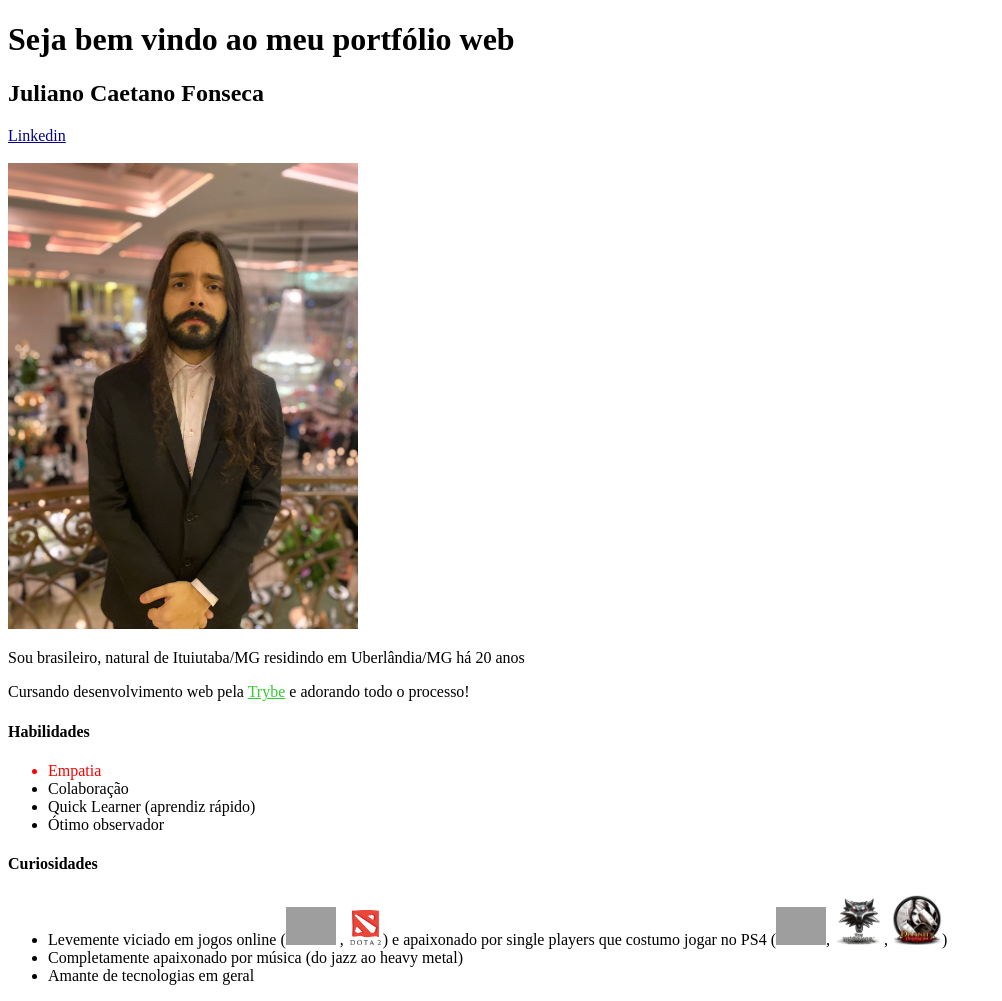
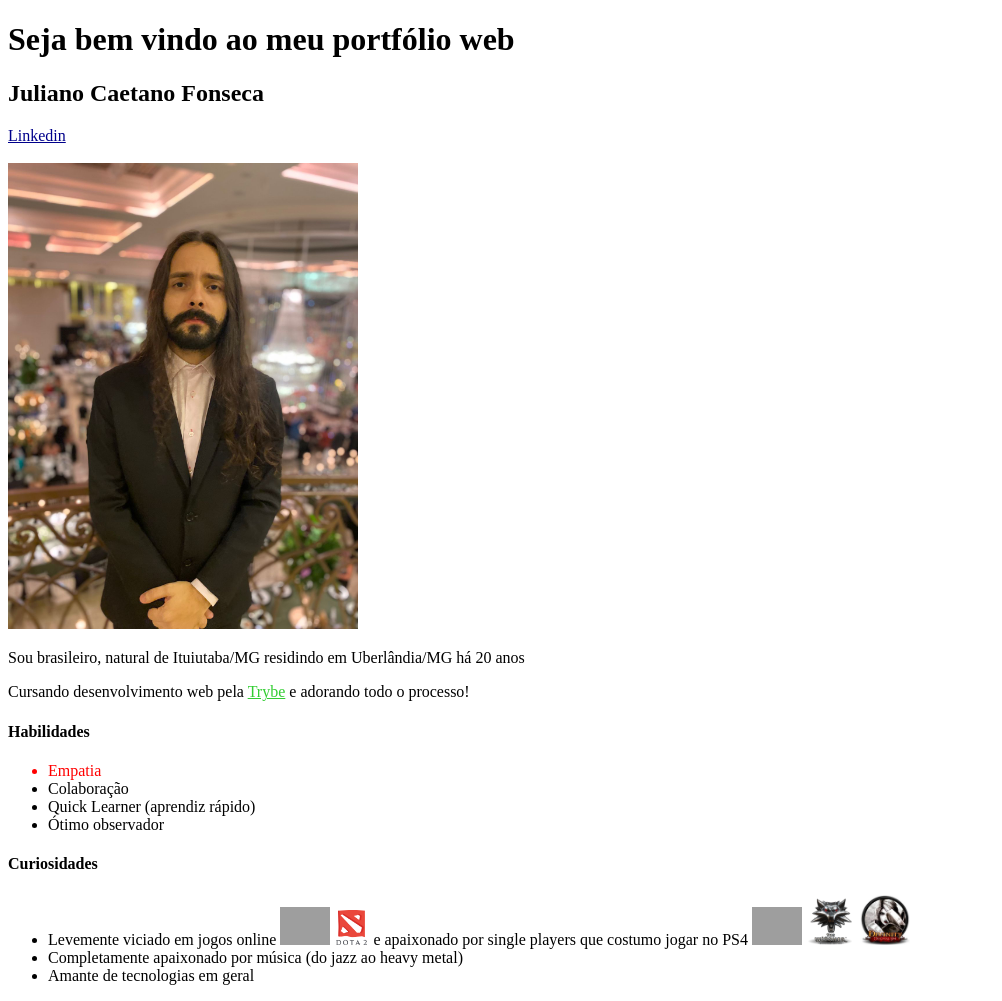
Before and after one commit to julianocfonseca/julianocfonseca.github.io, a plain HTML site: page index.html in a window 1280 px wide. Shown: the whole page, without its empty margins (0-1002 px from the left). Drawn offline with Linux system fonts and the light colour scheme; grey boxes are pictures that could not be loaded.

Commit message:
correções simples

```diff
--- a/index.html
+++ b/index.html
@@ -21,7 +21,7 @@
      </ul>
    <h4>Curiosidades</h4>
      <ul>
-        <li>Levemente viciado em jogos online (<img src="https://upload.wikimedia.org/wikipedia/commons/0/0b/Logo_dofus.png" width="50px" > , <img src="./dota2logo.png" width="35px" >) e apaixonado por single players que costumo jogar no PS4 (<img src="https://icon-library.com/images/skyrim-icon-transparent/skyrim-icon-transparent-20.jpg" width="50px" >, <img src="./witcherlogo.png" width="50px" >, <img src="./divinitylogo.jpeg" width="50px" >)</li>
+        <li>Levemente viciado em jogos online <img src="https://upload.wikimedia.org/wikipedia/commons/0/0b/Logo_dofus.png" width="50px" >  <img src="./dota2logo.png" width="35px" > e apaixonado por single players que costumo jogar no PS4 <img src="https://icon-library.com/images/skyrim-icon-transparent/skyrim-icon-transparent-20.jpg" width="50px" > <img src="./witcherlogo.png" width="50px" > <img src="./divinitylogo.jpeg" width="50px" ></li>
         <li>Completamente apaixonado por música (do jazz ao heavy metal)</li>
         <li>Amante de tecnologias em geral</li>
      </ul>
```
